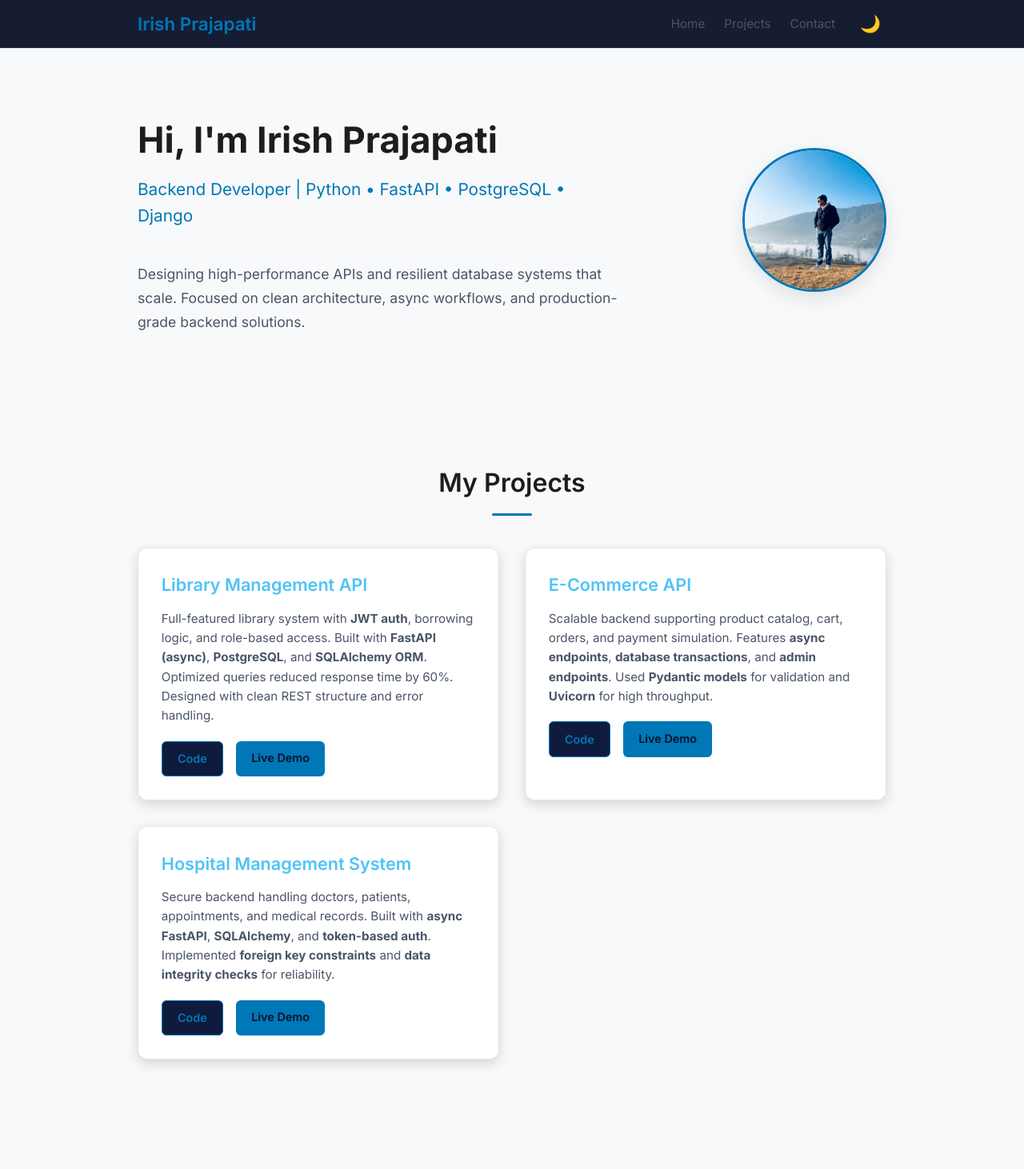
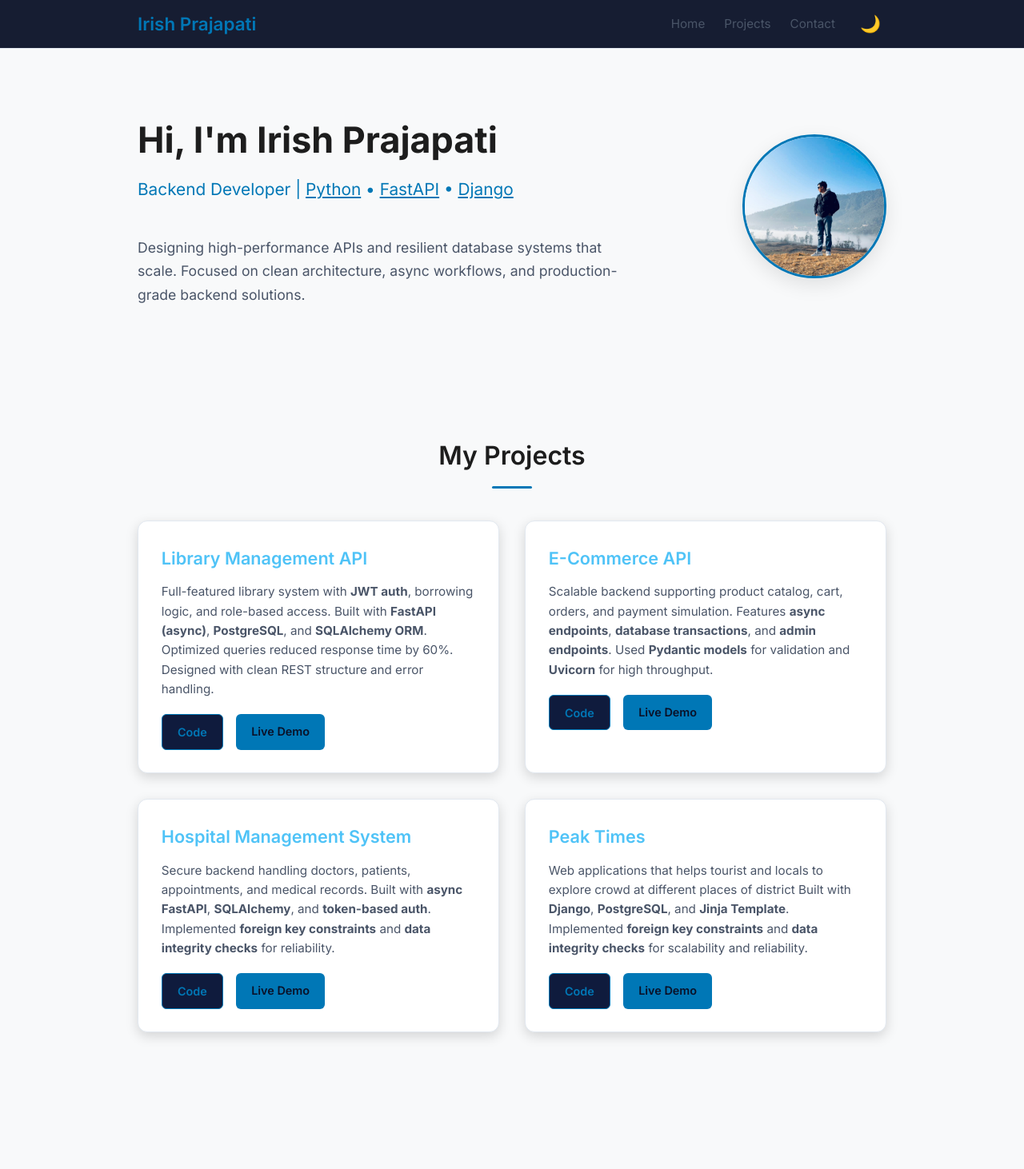
Before and after one commit to Erishprajapati/userdeploy, a React (Create React App) app: page / in a window 1280 px wide. Shown: the top 1462 px of the page at 80% size. Built offline with nearby package versions, Linux system fonts and the light colour scheme.

Commit message:
checking the deploy logs

```diff
--- a/src/components/Header.js
+++ b/src/components/Header.js
@@ -7,7 +7,35 @@ const Header = () => {
       <div className="header-container">
         <div className="header-content">
           <h1>Hi, I'm Irish Prajapati</h1>
-          <h2>Backend Developer | Python • FastAPI • PostgreSQL • Django</h2><br></br>
+          <h2>
+            Backend Developer |{' '}
+            <a
+              href="https://www.python.org/"
+              target="_blank"
+              rel="noopener noreferrer"
+              style={{ color: 'inherit', textDecoration: 'underline' }}
+            >
+              Python
+            </a>{' '}
+            •{' '}
+            <a
+              href="https://fastapi.tiangolo.com/"
+              target="_blank"
+              rel="noopener noreferrer"
+              style={{ color: 'inherit', textDecoration: 'underline' }}
+            >
+              FastAPI
+            </a>{' '} •{' '}
+            <a
+              href="https://docs.djangoproject.com/"
+              target="_blank"
+              rel="noopener noreferrer"
+              style={{ color: 'inherit', textDecoration: 'underline' }}
+            >
+              Django
+            </a>
+          </h2>
+          <br />
           <p>
             Designing high-performance APIs and resilient database systems that scale.
             Focused on clean architecture, async workflows, and production-grade backend solutions.
--- a/src/components/Projects.js
+++ b/src/components/Projects.js
@@ -38,6 +38,18 @@ const Projects = () => {
       ),
       codeLink: "https://github.com/Erishprajapati/hospital-management-system1",
       liveLink: "https://hospital-management-system1-o63yod5j9-erishprajatis-projects.vercel.app/api/v1/login_view"
+    },
+    {
+      title: "Peak Times",
+      desc: (
+        <>
+          Web applications that helps tourist and locals to explore crowd at different places of district
+          Built with <strong>Django</strong>, <strong>PostgreSQL</strong>, and <strong>Jinja Template</strong>.
+          Implemented <strong>foreign key constraints</strong> and <strong>data integrity checks</strong> for scalability and reliability.
+        </>
+      ),
+      codeLink: "https://github.com/Erishprajapati/Semester-Six/tree/main/backend",
+
     }
   ];
 
```
